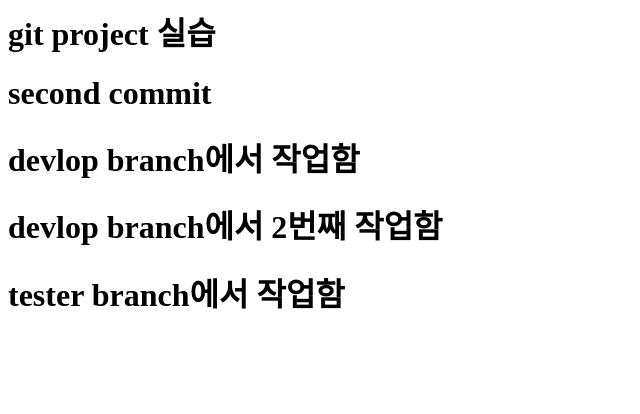
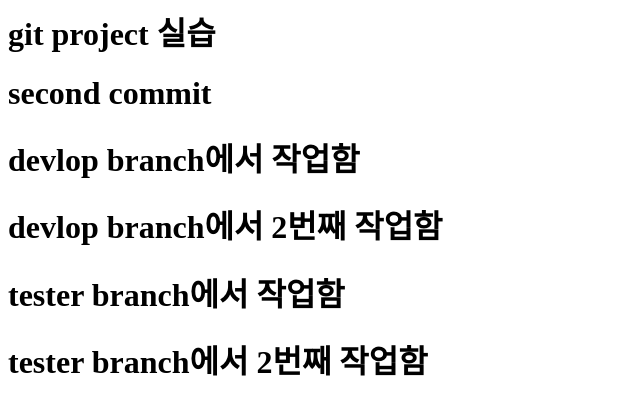
Before and after one commit to jsy011016/oss_1, a plain HTML site: page index.html in a window 1280 px wide. Shown: the whole page, without its empty margins (0-640 px from the left). Drawn offline with Linux system fonts and the light colour scheme.

Commit message:
second connmit -tester

```diff
--- a/index.html
+++ b/index.html
@@ -10,5 +10,6 @@
         <h1> devlop branch에서 2번째 작업함</h1>
 
         <h1> tester branch에서 작업함</h1>
+        <h1> tester branch에서 2번째 작업함</h1>
     </body>
 </html>
```
